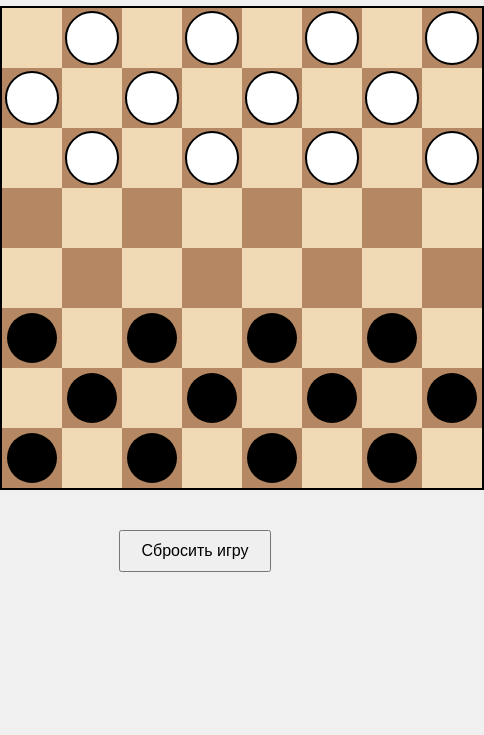
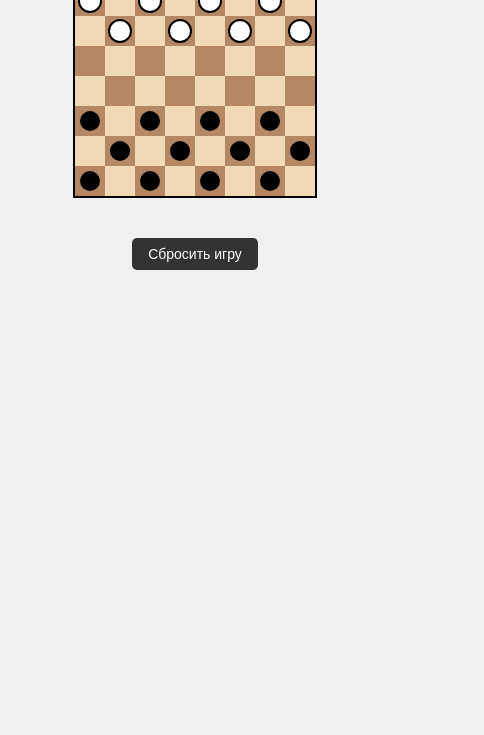
Before and after one commit to KUKPOK48/KUKashi, a plain HTML site: page index.html in a window 390 px wide. Shown: the part 109-844 px from the top of the page, 484 px wide, since content can reach past the window. Drawn offline with Linux system fonts and the light colour scheme.

Commit message:
Update index.html

```diff
--- a/index.html
+++ b/index.html
@@ -14,19 +14,20 @@
         }
         h1 {
             margin-top: 20px;
+            font-size: 24px;
         }
         #board {
             display: grid;
-            grid-template-columns: repeat(8, 60px);
-            grid-template-rows: repeat(8, 60px);
+            grid-template-columns: repeat(8, 40px);
+            grid-template-rows: repeat(8, 40px);
             gap: 0;
             margin: 20px auto;
             border: 2px solid #000;
             width: max-content;
         }
         .cell {
-            width: 60px;
-            height: 60px;
+            width: 40px;
+            height: 40px;
             display: flex;
             align-items: center;
             justify-content: center;
@@ -40,8 +41,8 @@
             background-color: #b58863;
         }
         .piece {
-            width: 50px;
-            height: 50px;
+            width: 30px;
+            height: 30px;
             border-radius: 50%;
             cursor: pointer;
         }
@@ -63,12 +64,17 @@
             padding: 10px 20px;
             font-size: 16px;
             cursor: pointer;
+            border: none;
+            border-radius: 5px;
+            background-color: #333;
+            color: #fff;
         }
         #message {
             margin-top: 20px;
             font-size: 20px;
             font-weight: bold;
         }
+
 
         #sidebar {
             position: fixed;
@@ -98,6 +104,7 @@
             cursor: pointer;
         }
 
+
         #menuToggle {
             position: fixed;
             top: 20px;
@@ -107,9 +114,36 @@
             z-index: 1001;
             color: #333;
         }
+
+        /* Адаптация для мобильных устройств */
+        @media (max-width: 600px) {
+            h1 {
+                font-size: 20px;
+            }
+            #board {
+                grid-template-columns: repeat(8, 30px);
+                grid-template-rows: repeat(8, 30px);
+            }
+            .cell {
+                width: 30px;
+                height: 30px;
+            }
+            .piece {
+                width: 20px;
+                height: 20px;
+            }
+            #resetButton {
+                padding: 8px 16px;
+                font-size: 14px;
+            }
+            #message {
+                font-size: 18px;
+            }
+        }
     </style>
 </head>
 <body>
+
 
     <div id="sidebar">
         <ul>
@@ -136,7 +170,6 @@
     </div>
 
     <script>
-
         const sidebar = document.getElementById('sidebar');
         const menuToggle = document.getElementById('menuToggle');
         const checkersContent = document.getElementById('checkersContent');
@@ -159,14 +192,12 @@
             });
         });
 
-
         const boardElement = document.getElementById('board');
         const resetButton = document.getElementById('resetButton');
         const messageElement = document.getElementById('message');
         let board = [];
         let currentPlayer = 'player';
         let selectedPiece = null;
-
 
         function initBoard() {
             board = [];
@@ -219,7 +250,6 @@
             }
         }
 
-
         function handleCellClick(row, col) {
             if (currentPlayer === 'player') {
                 if (selectedPiece) {
@@ -240,6 +270,7 @@
                 }
             }
         }
+
         function isValidMove(fromRow, fromCol, toRow, toCol) {
             const piece = board[fromRow][fromCol];
             if (!piece) return false;
@@ -288,6 +319,7 @@
 
             return false;
         }
+
         function movePiece(fromRow, fromCol, toRow, toCol) {
             const piece = board[fromRow][fromCol];
             const rowDiff = toRow - fromRow;
@@ -325,6 +357,7 @@
 
             renderBoard();
         }
+
 
         function botMove() {
             const botPieces = [];
@@ -373,6 +406,7 @@
             }
         }
 
+
         function checkWin() {
             let playerPieces = 0;
             let botPieces = 0;
@@ -396,11 +430,15 @@
 
             return false;
         }
+
+
         resetButton.addEventListener('click', () => {
             initBoard();
             currentPlayer = 'player';
             selectedPiece = null;
         });
+
+
         initBoard();
     </script>
 </body>
```
